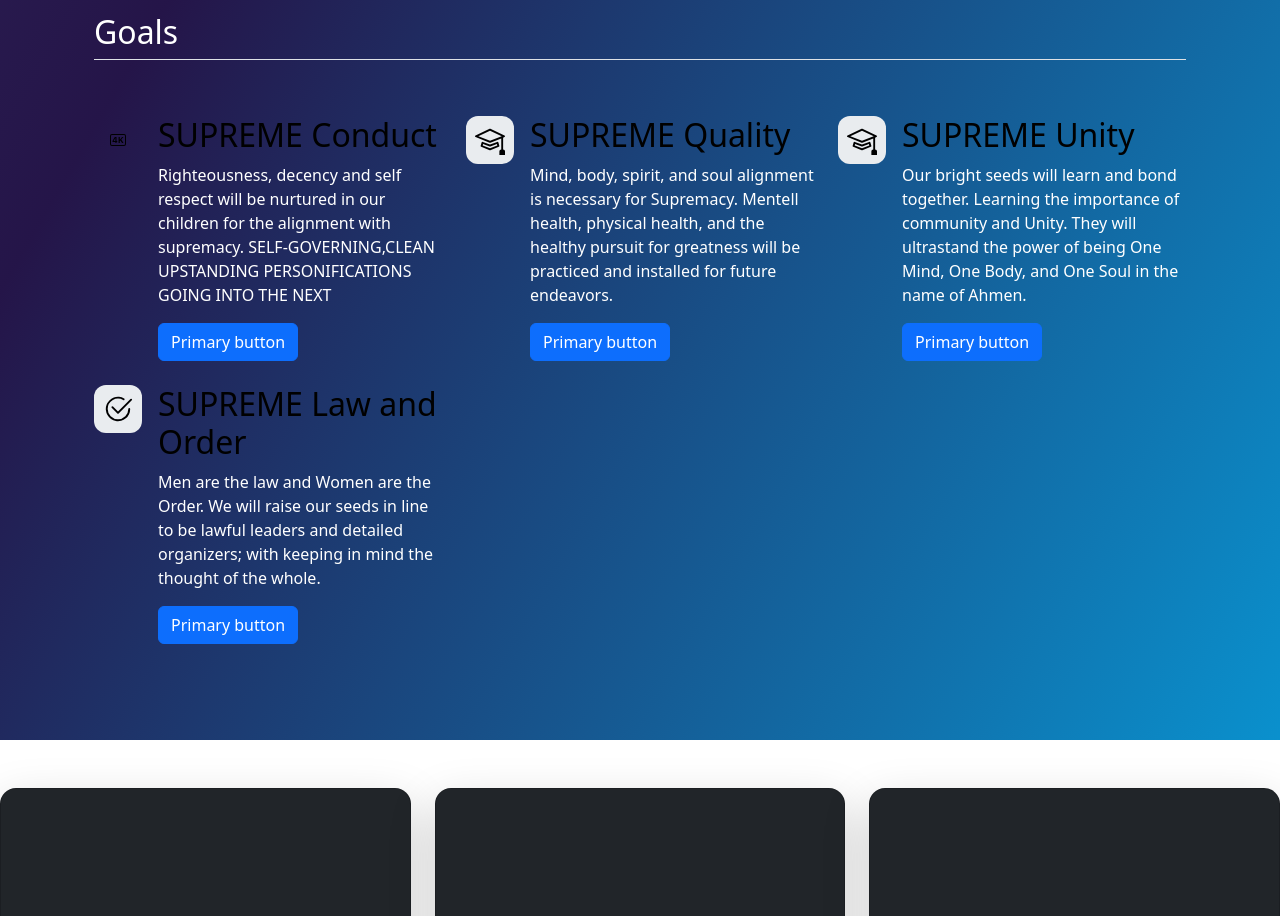
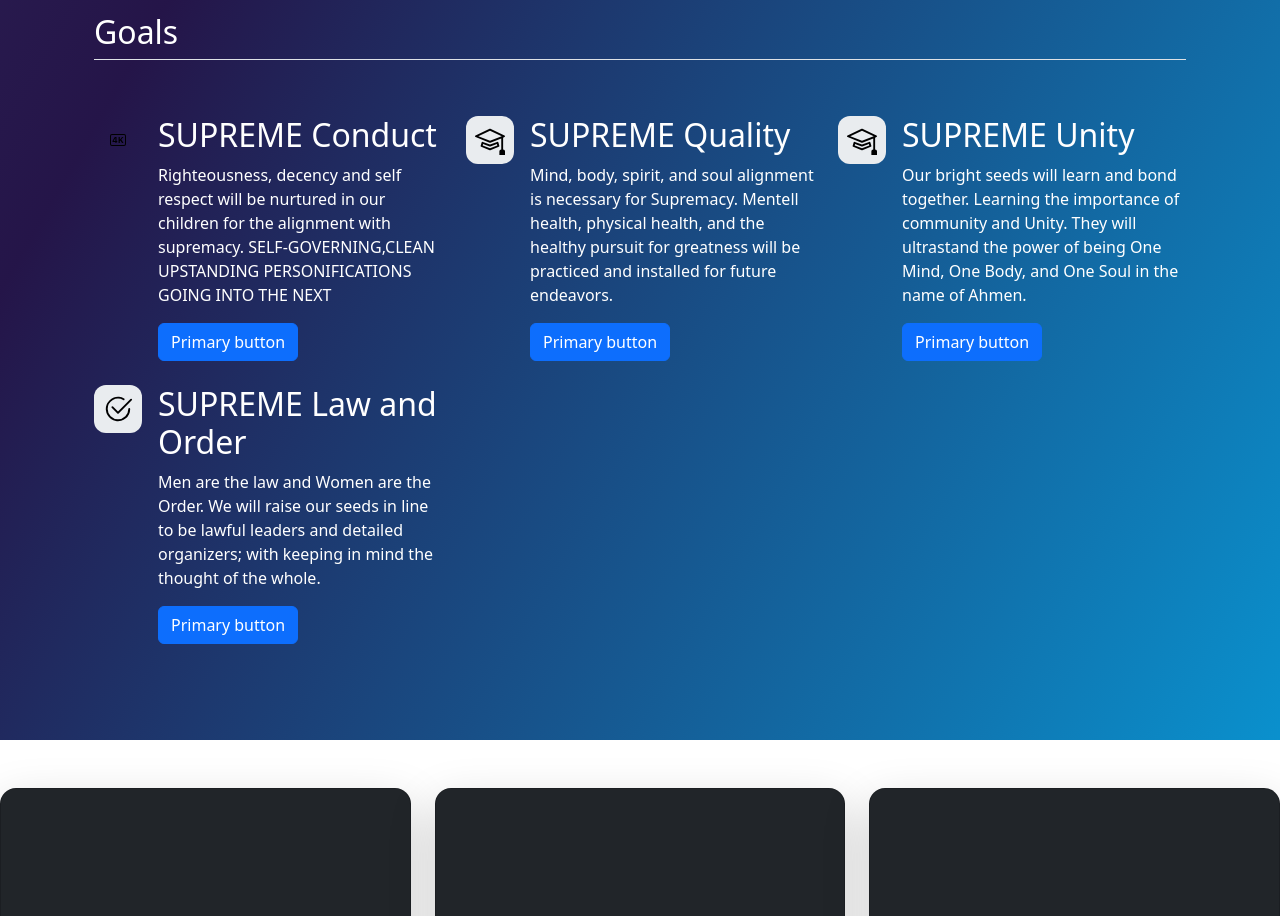
Before and after one commit to Zkabwang/AMERICAANSEEDS, a plain HTML site: page index.html in a window 1280 px wide. Shown: the part 1255-2171 px from the top of the page. Drawn offline with nearby package versions, Linux system fonts and the light colour scheme.

Commit message:
Update index.html

```diff
--- a/index.html
+++ b/index.html
@@ -123,7 +123,7 @@
             </svg>
           </div>
           <div>
-            <h3 class="fs-2 text-body-emphasis lead fw-normal text-white text-shadow-1">SUPREME Conduct</h3>
+            <h3 class="fs-2 text-white text-shadow-1">SUPREME Conduct</h3>
             <p class="text-white text-shadow-1">Righteousness, decency and self respect will be nurtured in our children for the alignment with supremacy. SELF-GOVERNING,CLEAN UPSTANDING PERSONIFICATIONS GOING INTO THE NEXT</p>
             <a href="#" class="btn btn-primary">
               Primary button
@@ -143,7 +143,7 @@
 
           </div>
           <div>
-            <h3 class="fs-2 text-body-emphasis lead fw-normal text-white text-shadow-1">SUPREME Quality</h3>
+            <h3 class="fs-2 text-white text-shadow-1">SUPREME Quality</h3>
             <p class="text-white text-shadow-1">Mind, body, spirit, and soul alignment is necessary for Supremacy. Mentell health, physical health, and the healthy pursuit for greatness will be practiced and installed for future endeavors.</p>
             <a href="#" class="btn btn-primary">
               Primary button
@@ -163,7 +163,7 @@
 
           </div>
           <div>
-            <h3 class="fs-2 text-body-emphasis lead fw-normal text-white text-shadow-1">SUPREME Unity</h3>
+            <h3 class="fs-2 text-white text-shadow-1">SUPREME Unity</h3>
             <p class="text-white text-shadow-1">Our bright seeds will learn and bond together. Learning the importance of community and Unity. They will ultrastand the power of being One Mind, One Body, and One Soul in the name of Ahmen.
 </p>
             <a href="#" class="btn btn-primary">
@@ -183,7 +183,7 @@
             </svg>
           </div>
           <div>
-            <h3 class="fs-2 text-body-emphasis lead fw-normal text-white text-shadow-1 ">SUPREME Law and Order</h3>
+            <h3 class="fs-2 text-white text-shadow-1">SUPREME Law and Order</h3>
             <p class="text-white text-shadow-1">Men are the law and Women are the Order. We will raise our seeds in line to be lawful leaders and detailed organizers; with keeping in mind the thought of the whole.
 </p>
             <a href="#" class="btn btn-primary">
```
